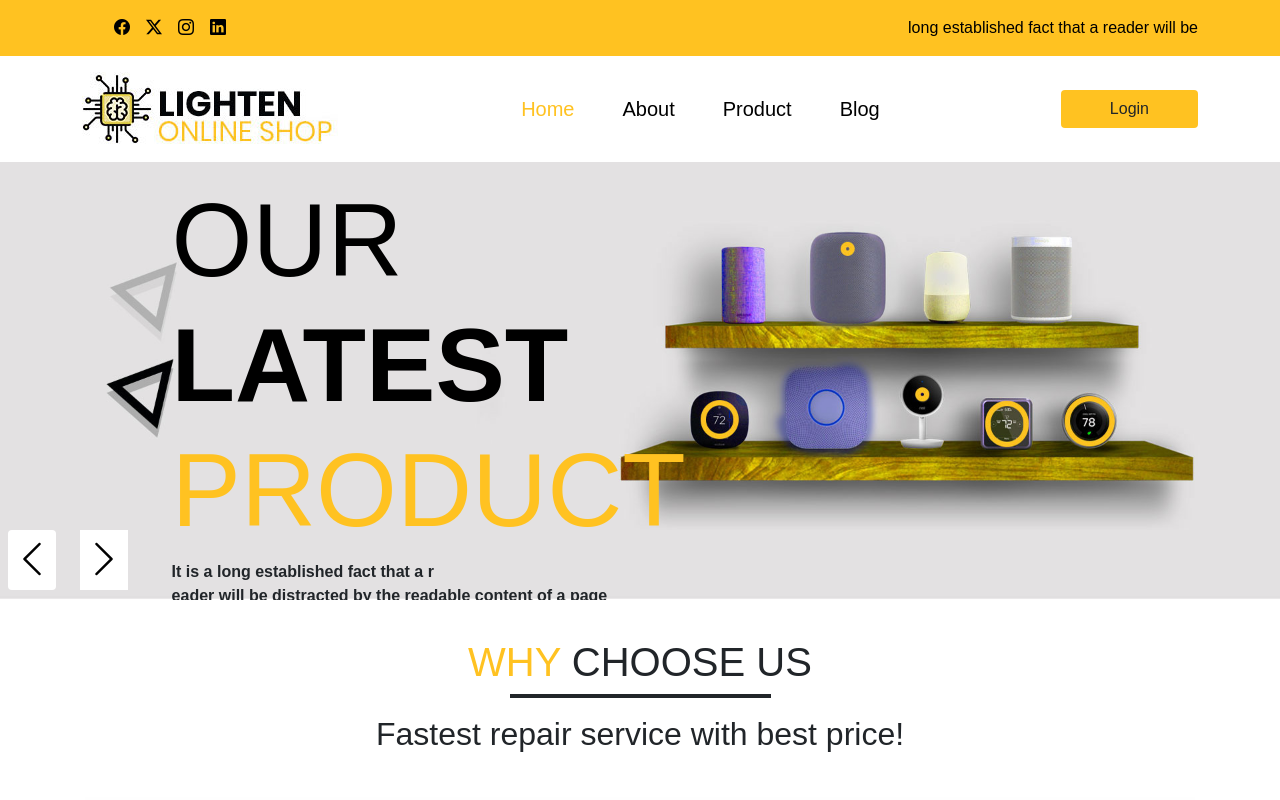
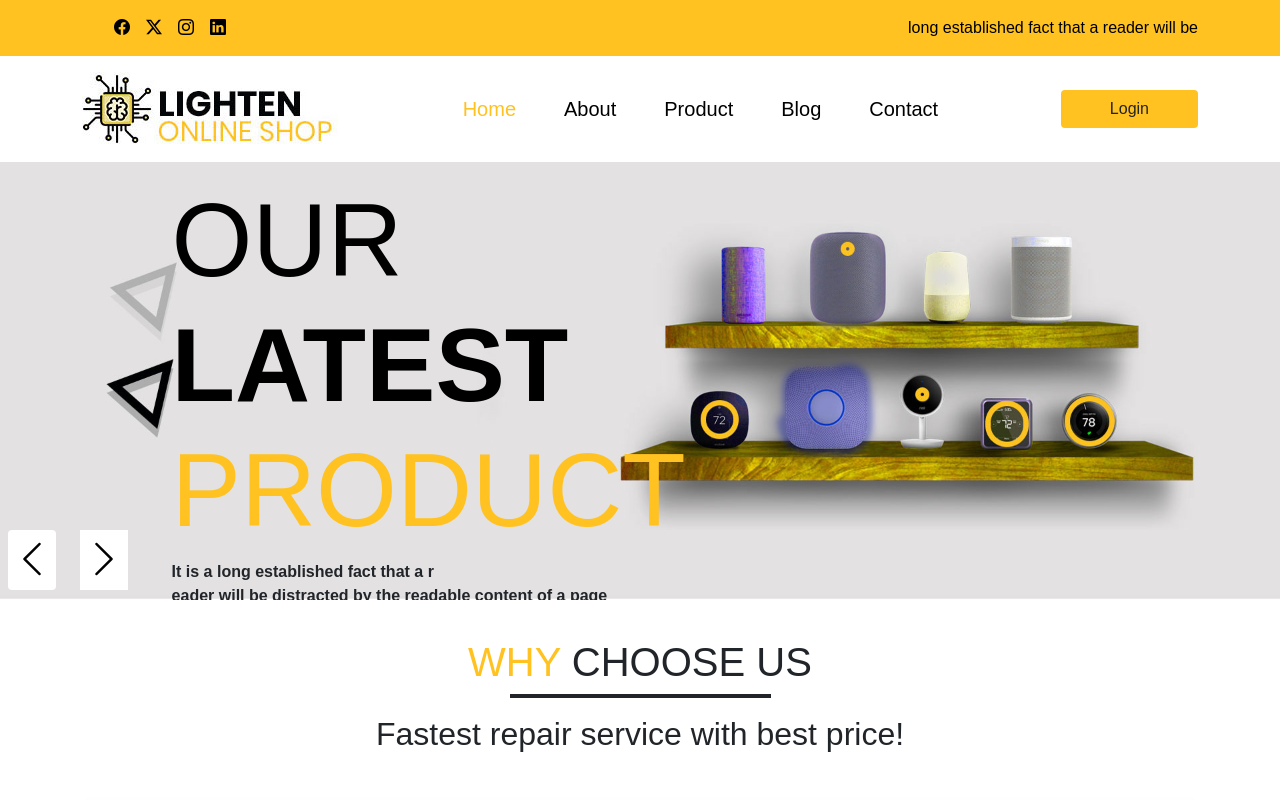
Before and after one commit to aniketjahagirdar/Lighten-ReactProject, a React (Create React App) app: page / in a window 1280 px wide. Shown: the top 800 px of the page. Built offline with nearby package versions, Linux system fonts and the light colour scheme.

Commit message:
This cjnges is just testing so return write orginal code

```diff
--- a/src/Componant/Header.js
+++ b/src/Componant/Header.js
@@ -47,7 +47,7 @@ function Header() {
                   <li className='list-unstyled text-center '><NavLink to='/About' className='fs-5 text-decoration-none text-black w-100 text-center'>About</NavLink></li>
                   <li className='list-unstyled text-center '><NavLink to='/Product' className='fs-5 text-decoration-none text-black w-100 text-center'>Product</NavLink></li>
                   <li className='list-unstyled text-center '><NavLink to='/Blog' className='fs-5 text-decoration-none text-black w-100 text-center'>Blog</NavLink></li>
-                  {/* <li className='list-unstyled text-center '><NavLink to='/Contact' className='fs-5 text-decoration-none text-black w-100 text-center'>Contact</NavLink></li> */}
+                  <li className='list-unstyled text-center '><NavLink to='/Contact' className='fs-5 text-decoration-none text-black w-100 text-center'>Contact</NavLink></li>
                 </ul>
                 <div className='navbar-buttton d-none d-lg-block'>
                   <button type='button' className='btn btn-outline ps-5 pe-5' style={{ backgroundColor: "#ffc221" }}>Login</button>
```
